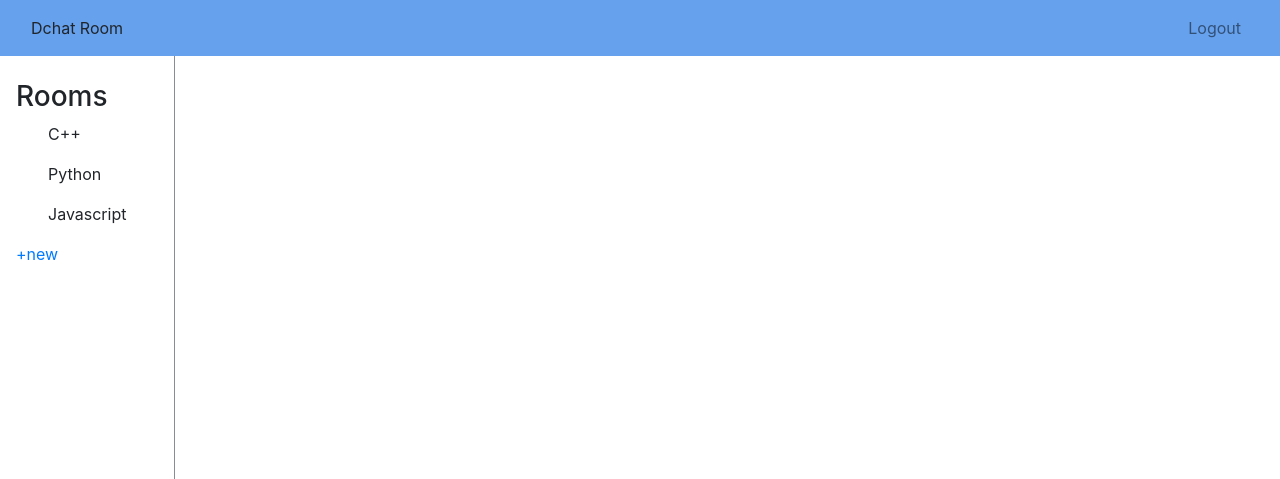
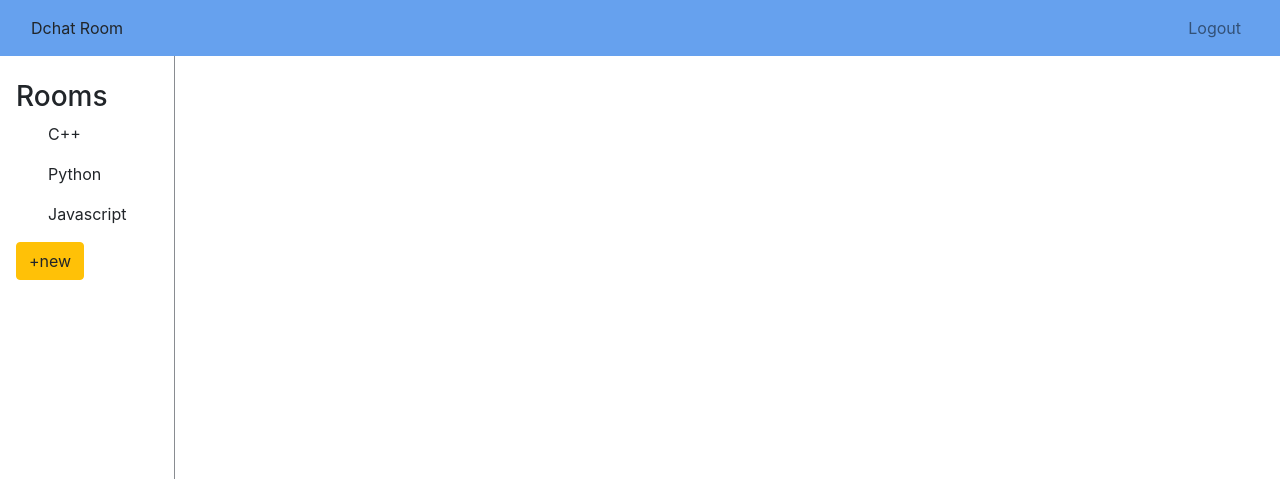
Before and after one commit to avd30675/chat-room, a Flask app: page /chat in a window 1280 px wide. Shown: the top 479 px of the page. Run offline with Flask 2, Linux system fonts and the light colour scheme; the visitor is signed in with stand-in values (Sample User, id 1); data comes from the database, SQL or seed files in the repository; data that the repository does not hold is empty; some libraries are stand-ins or nearby versions.

Commit message:
uploadind to git hub

```diff
--- a/templates/chat.html
+++ b/templates/chat.html
@@ -54,7 +54,7 @@
              {% for room in rooms :%}
               <p id="{{ room|title }}" class="select-room cursor-pointer">{{ room|title }}</p>
              {% endfor %}
-             <a href="{{  url_for('new_room') }}">+new</a>
+             <a href="{{  url_for('new_room') }}" class="btn btn-warning">+new</a>
 
 
 
```
Also changed, not shown: modules.py (line endings or trailing spaces).
